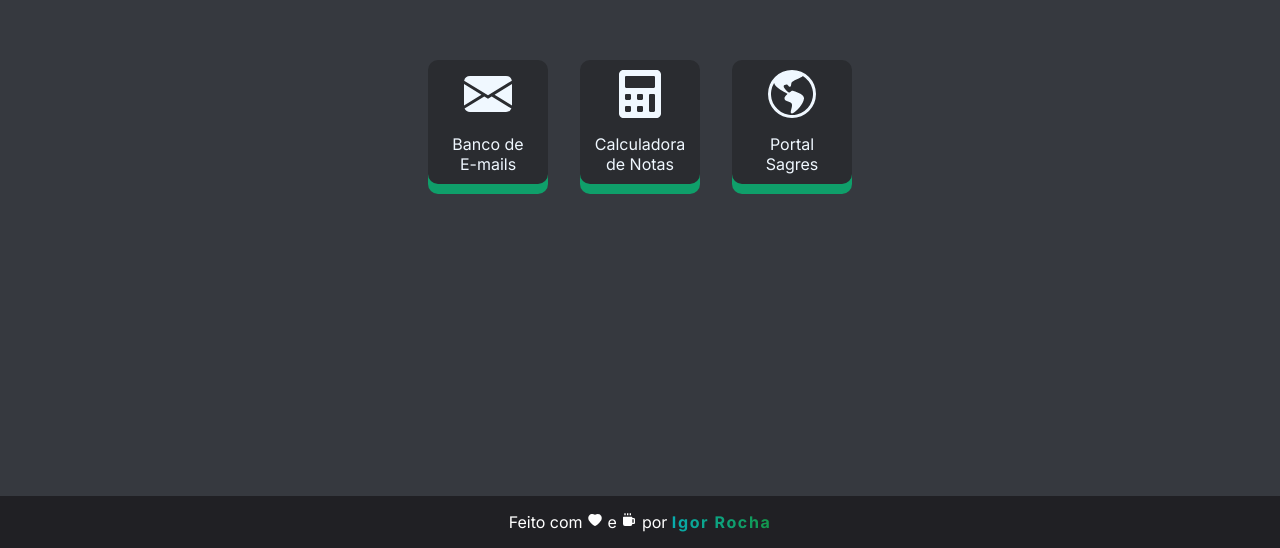
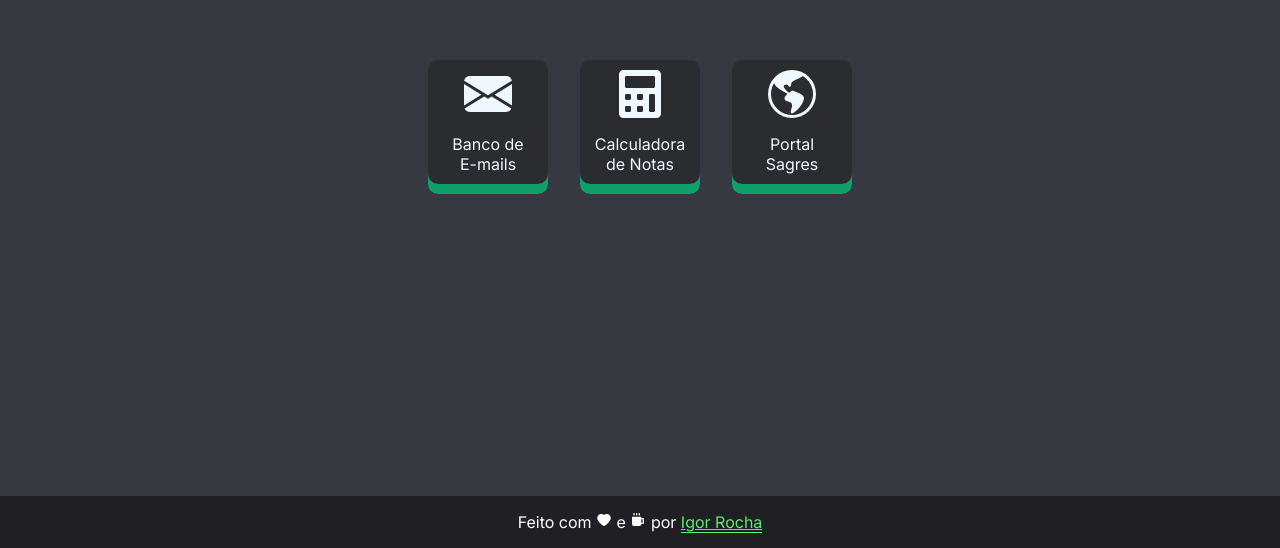
Before and after one commit to igorroc/uesc-next, a Next.js app: page / in a window 1280 px wide. Shown: the part 252-800 px from the top of the page. Built offline with nearby package versions, Linux system fonts and the light colour scheme.

Commit message:
feat: New footer

```diff
--- a/src/components/Footer/footer.module.css
+++ b/src/components/Footer/footer.module.css
@@ -14,24 +14,60 @@
 	justify-content: center;
 }
 
-.footer i {
-	font-size: 0.8em;
+.animatedCopy {
+	position: relative;
+	z-index: 1;
+	display: inline-block;
+	width: fit-content;
+	color: #5aeb73;
+	transition: all 300ms ease-out;
 }
 
-.footer a {
-	text-decoration: none;
+.animatedCopy:after {
+	content: "";
+	position: absolute;
+	z-index: -1;
+	left: 0;
+	bottom: -1px;
+	width: 100%;
+	height: 1px;
+	background: linear-gradient(90deg, #5aeb73, #0000, #5aeb73);
+	background-size: 200% 100%;
+	animation: CustomAnimation 1s ease-in-out infinite reverse;
+}
+
+.animatedCopy:before {
+	content: "";
+	position: absolute;
+	z-index: -1;
+	left: 0;
+	bottom: -1px;
+	width: 100%;
+	height: 1px;
+	background-color: #5aeb73;
+	transition: all 300ms ease-out;
+}
+
+.animatedCopy:hover {
+	color: #000;
 	font-weight: bold;
-	letter-spacing: 0.1em;
+	padding: 0 5px;
+}
 
-	-webkit-background-clip: text;
-	background-clip: text;
+.animatedCopy:hover:after {
+	animation-play-state: paused;
+}
 
-	background-image: linear-gradient(90deg, #08acae, #13974a, #08acae);
+.animatedCopy:hover:before {
+	bottom: 0;
+	height: 100%;
+}
 
-	background-size: 200%;
-	background-position: 0%;
-
-	animation: textGradientAnimation 2s infinite;
-
-	color: transparent;
+@keyframes CustomAnimation {
+	0% {
+		background-position-x: -100%;
+	}
+	100% {
+		background-position-x: 100%;
+	}
 }
--- a/src/components/Footer/index.tsx
+++ b/src/components/Footer/index.tsx
@@ -3,6 +3,7 @@ import { AiFillHeart } from "react-icons/ai"
 import { BiSolidCoffee } from "react-icons/bi"
 
 import styles from "./footer.module.css"
+import Link from "next/link"
 
 export default function Footer() {
 	return (
@@ -10,9 +11,9 @@ export default function Footer() {
 			<div>
 				<p>
 					Feito com <AiFillHeart /> e <BiSolidCoffee /> por{" "}
-					<a target="_blank" href="https://ilrocha.com">
+					<Link target="_blank" href="https://ilrocha.com" className={styles.animatedCopy}>
 						Igor Rocha
-					</a>
+					</Link>
 				</p>
 			</div>
 		</footer>
```
